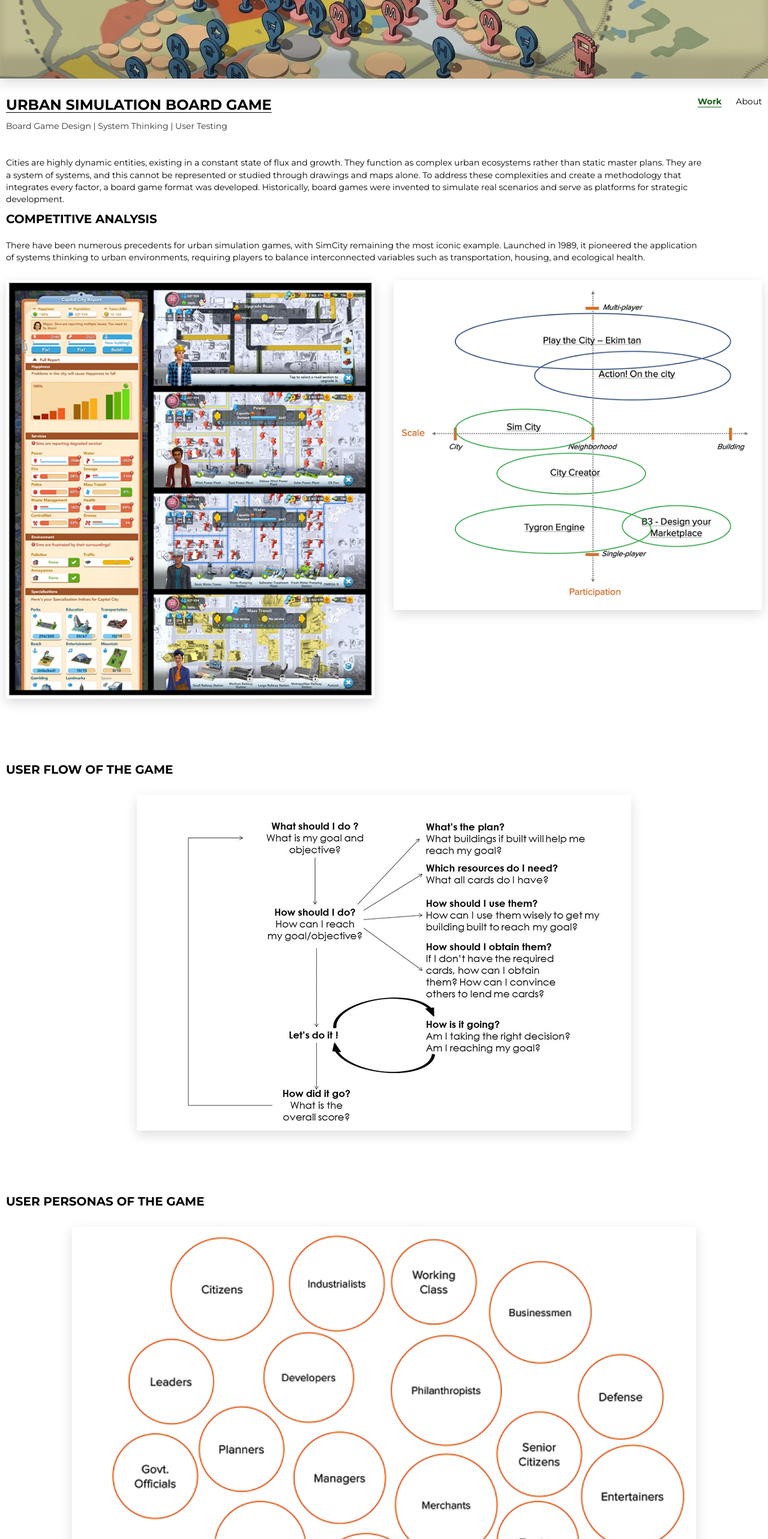
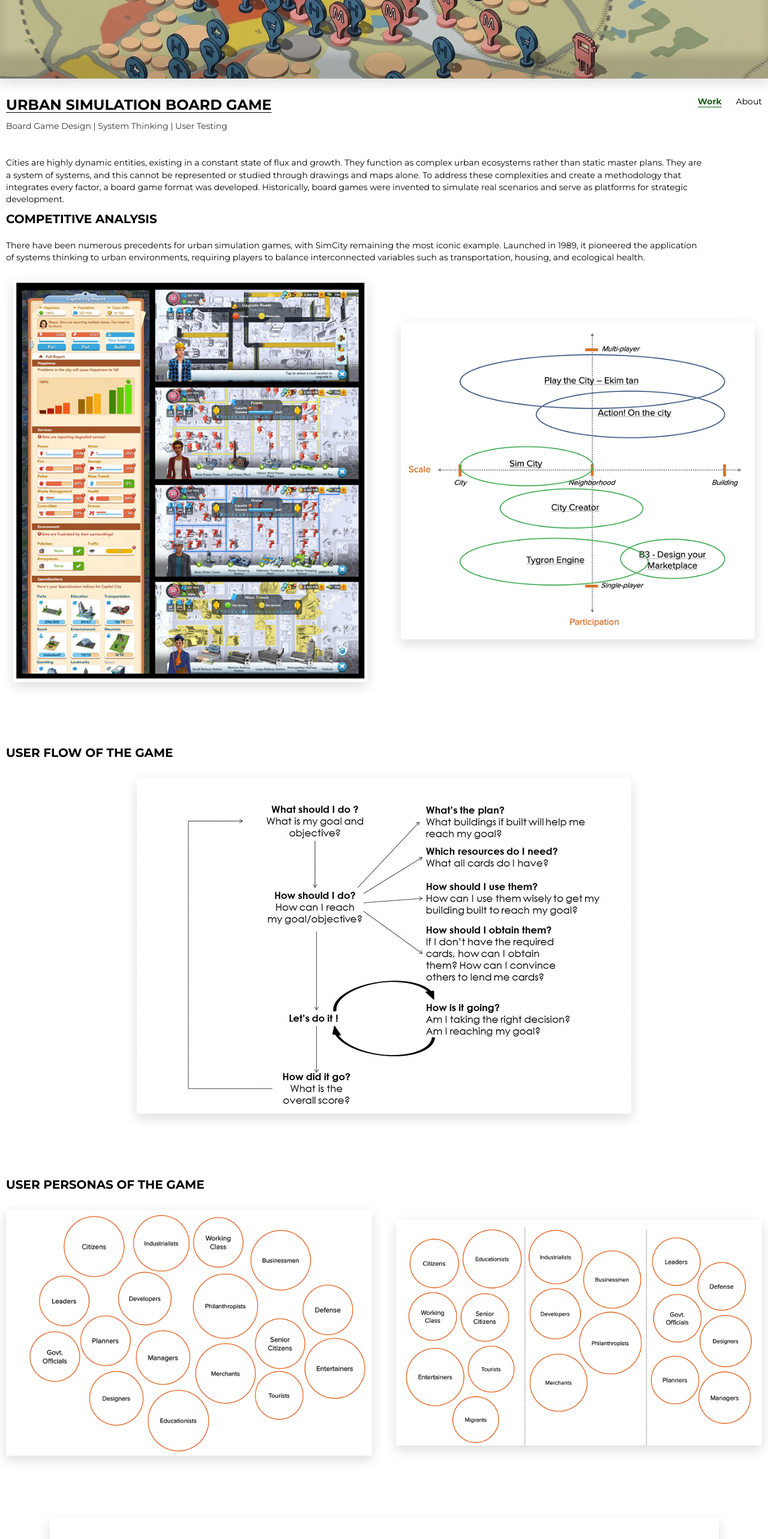
Before and after one commit to avipeels/chandrabhanu-portfolio, a Next.js app: page /work/urban-simulation-board-game in a window 1280 px wide. Shown: the part 234-2800 px from the top of the page at 60% size. Built offline with nearby package versions, Linux system fonts and the light colour scheme.

Commit message:
Improve layout and responsiveness of Urban Simulation Board Game page; adjust image alignment and grid structure

```diff
--- a/app/components/UrbanSimulationBoardGamePage.tsx
+++ b/app/components/UrbanSimulationBoardGamePage.tsx
@@ -38,9 +38,9 @@ export default function UrbanSimulationBoardGamePage() {
             <section aria-labelledby="competitive-analysis-title" className="pt-2">
               <CaseStudySectionHeading id="competitive-analysis-title" size="large">Competitive analysis</CaseStudySectionHeading>
               <p className="mt-5 max-w-[1160px] text-xs leading-[1.45] sm:text-sm">There have been numerous precedents for urban simulation games, with SimCity remaining the most iconic example. Launched in 1989, it pioneered the application of systems thinking to urban environments, requiring players to balance interconnected variables such as transportation, housing, and ecological health.</p>
-              <div className="mt-7 grid gap-7 sm:grid-cols-2 sm:gap-8">
-                <CaseStudyImage image={urbanSimulationImages.simCityScreens} sizes="(max-width: 639px) 100vw, (max-width: 1023px) 46vw, 590px" />
-                <CaseStudyImage image={urbanSimulationImages.gameComparison} sizes="(max-width: 639px) 100vw, (max-width: 1023px) 46vw, 590px" />
+              <div className="mt-7 grid items-center justify-items-center gap-7 sm:gap-8 lg:grid-cols-2">
+                <CaseStudyImage image={urbanSimulationImages.simCityScreens} className="mx-auto max-w-[590px]" sizes="(max-width: 1023px) 100vw, 590px" />
+                <CaseStudyImage image={urbanSimulationImages.gameComparison} className="mx-auto max-w-[590px]" sizes="(max-width: 1023px) 100vw, 590px" />
               </div>
             </section>
 
@@ -51,9 +51,9 @@ export default function UrbanSimulationBoardGamePage() {
 
             <section aria-labelledby="personas-title" className="pt-2">
               <CaseStudySectionHeading id="personas-title" size="large">User personas of the game</CaseStudySectionHeading>
-              <div className="mt-7 space-y-7 sm:space-y-10">
-                <CaseStudyImage image={urbanSimulationImages.personas} className="mx-auto max-w-[1040px]" sizes="(max-width: 639px) 100vw, 1040px" />
-                <CaseStudyImage image={urbanSimulationImages.gameLoop} className="mx-auto max-w-[1040px]" sizes="(max-width: 639px) 100vw, 1040px" />
+              <div className="mt-7 grid gap-7 sm:gap-10 lg:grid-cols-2 lg:items-center">
+                <CaseStudyImage image={urbanSimulationImages.personas} className="mx-auto max-w-[610px]" sizes="(max-width: 1023px) 100vw, 610px" />
+                <CaseStudyImage image={urbanSimulationImages.gameLoop} className="mx-auto max-w-[610px]" sizes="(max-width: 1023px) 100vw, 610px" />
               </div>
             </section>
 
@@ -63,7 +63,7 @@ export default function UrbanSimulationBoardGamePage() {
 
             <section aria-labelledby="quality-index-title" className="pt-2">
               <CaseStudySectionHeading id="quality-index-title" size="large">Urban quality index</CaseStudySectionHeading>
-              <div className="mt-5 grid items-center gap-8 lg:grid-cols-[0.8fr_1.2fr] lg:gap-12">
+              <div className="mt-5 grid items-center gap-8 lg:grid-cols-[0.8fr_1.2fr] lg:items-start lg:gap-12">
                 <p className="text-xs leading-[1.45] sm:text-sm">When designing a game, the most important question is: what is the player&apos;s goal? Usually, it&apos;s about money, power, or land—goals that are purely individual. This game takes a different approach by focusing on a much larger objective: the Urban Quality Index (UQI). It explores how the personal goals of different people in a city can actually help everyone reach that collective success.</p>
                 <CaseStudyImage image={urbanSimulationImages.urbanQualityIndex} sizes="(max-width: 1023px) 100vw, 700px" />
               </div>
@@ -78,15 +78,17 @@ export default function UrbanSimulationBoardGamePage() {
             </section>
 
             <section aria-label="Additional game components" className="pt-2">
-              <div className="grid gap-7 sm:grid-cols-2 sm:gap-8">
-                <div><h3 className="text-sm font-bold sm:text-base">3. Event Cards</h3><CaseStudyImage image={urbanSimulationImages.eventCards} className="mt-5" sizes="(max-width: 639px) 100vw, 46vw" /></div>
-                <div><h3 className="text-sm font-bold sm:text-base">4. Urban Quality Chart</h3><CaseStudyImage image={urbanSimulationImages.qualityChart} className="mt-5" sizes="(max-width: 639px) 100vw, 46vw" /></div>
+              <h3 className="text-sm font-bold sm:text-base">3. Event Cards</h3>
+              <div className="mt-5 grid gap-7 sm:grid-cols-2 sm:gap-8">
+                <CaseStudyImage image={urbanSimulationImages.eventCards} sizes="(max-width: 639px) 100vw, 46vw" />
+                <CaseStudyImage image={urbanSimulationImages.qualityChart} sizes="(max-width: 639px) 100vw, 46vw" />
               </div>
-              <CaseStudyImage image={urbanSimulationImages.gameBoardNotes} className="mx-auto mt-8 max-w-[931px]" sizes="(max-width: 639px) 100vw, 931px" />
+              <h3 className="mt-8 text-sm font-bold sm:mt-12 sm:text-base">4. Urban Quality Chart</h3>
+              <CaseStudyImage image={urbanSimulationImages.gameBoardNotes} className="mx-auto mt-5 max-w-[931px]" sizes="(max-width: 639px) 100vw, 931px" />
             </section>
 
             <section aria-labelledby="game-board-title" className="pt-2">
-              <CaseStudySectionHeading id="game-board-title" size="large">5. Game board</CaseStudySectionHeading>
+              <h3 id="game-board-title" className="text-sm font-bold sm:text-base">5. Game board</h3>
               <p className="mt-5 max-w-[1160px] text-xs leading-[1.45] sm:text-sm">The game board utilizes an abstracted land-use map to represent the city&apos;s zoning. The map has been simplified to display how the city is organized. The color coding and zones remain identical to an actual city land-use map. These zones include Residential, Commercial, Industrial, Public, Defense, Utilities, Parks, Transport, Forest, Water, Agriculture, Railways, and Roads. Another feature of the game is site value, which constantly changes based on many factors.</p>
               <div className="mt-7 grid items-start gap-7 sm:grid-cols-[1.83fr_1fr] sm:gap-8">
                 <CaseStudyImage image={urbanSimulationImages.gameBoard} sizes="(max-width: 639px) 100vw, (max-width: 1023px) 60vw, 780px" />
```
